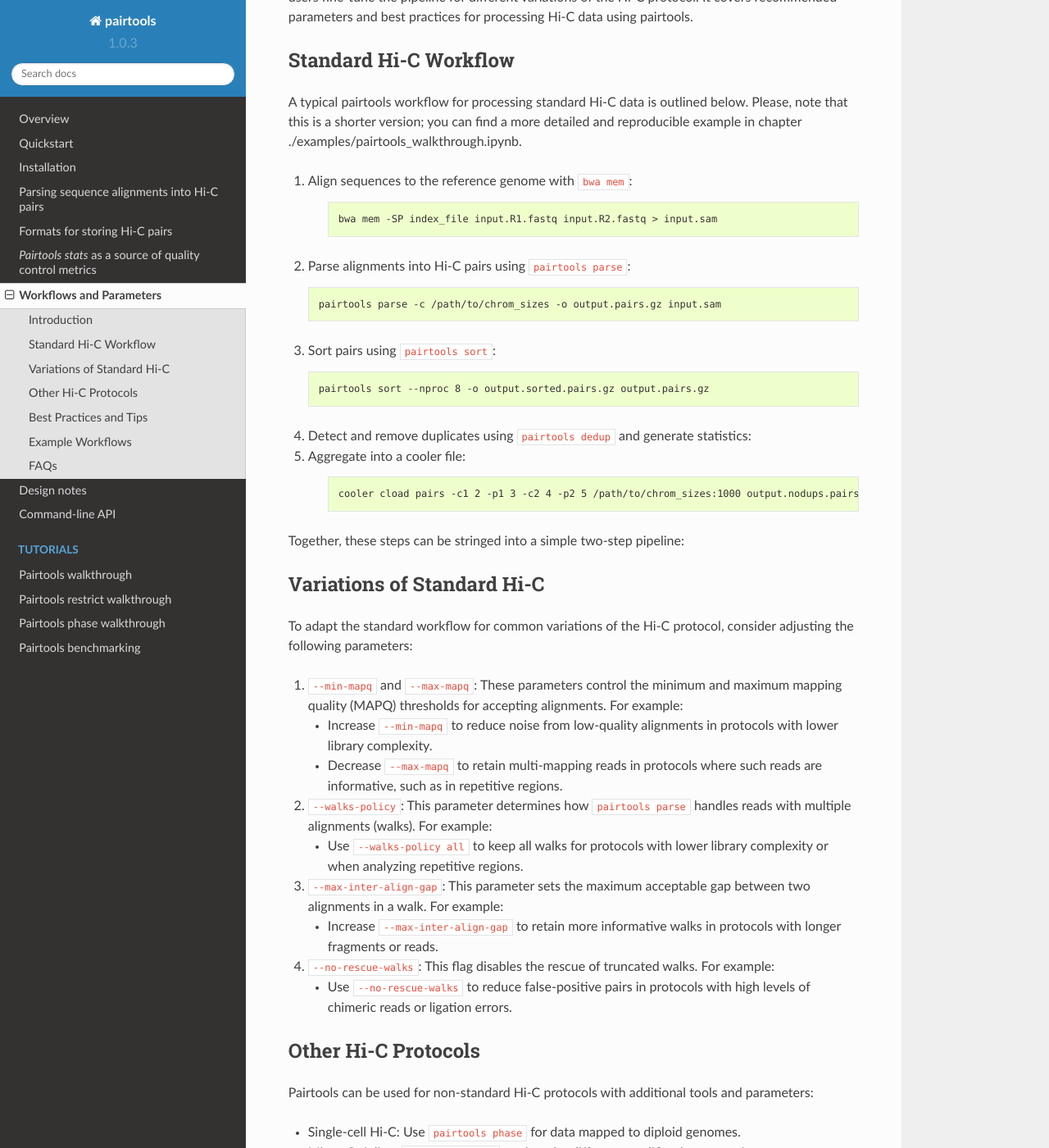
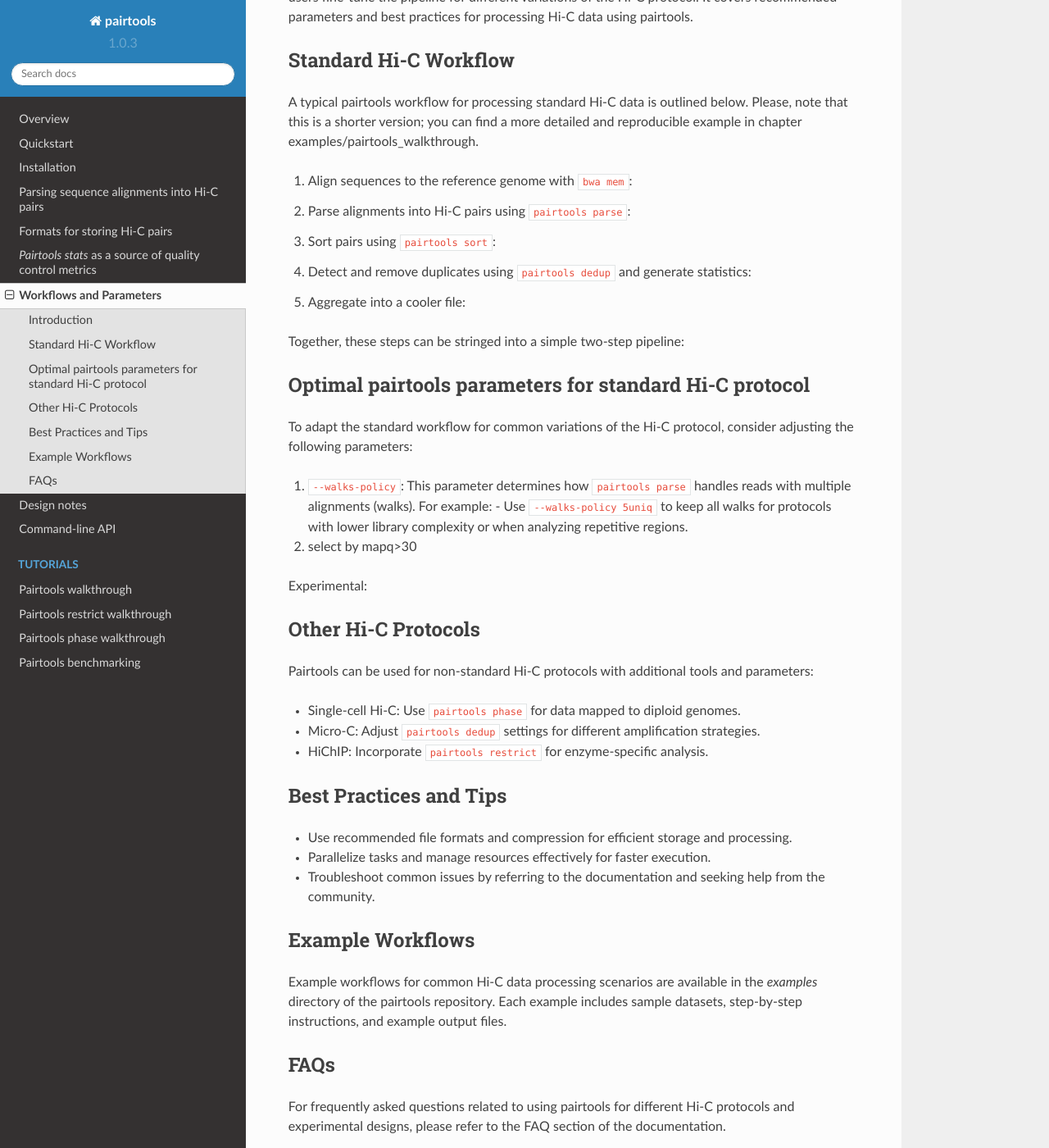
Before and after one commit to open2c/pairtools, a Sphinx documentation site: the page built from doc/protocols_pipelines.rst, in a window 1280 px wide and 1400 px high, scrolled down 255 px. Shown: the whole window at 82% size. Built offline with Sphinx 7.4.7 and the Read the Docs theme 2.0.0, drawn with Linux system fonts in a browser that asks for light colours; pages that are not in the unit, such as notebooks, are missing from menus.

Commit message:
doc: protocols_pipelines minor edits

```diff
--- a/doc/protocols_pipelines.rst
+++ b/doc/protocols_pipelines.rst
@@ -12,29 +12,27 @@ Standard Hi-C Workflow
 ----------------------
 
 A typical pairtools workflow for processing standard Hi-C data is outlined below.
-Please, note that this is a shorter version; you can find a more detailed and reproducible example in chapter :ref:`./examples/pairtools_walkthrough.ipynb`.
+Please, note that this is a shorter version; you can find a more detailed and reproducible example in chapter :ref:`examples/pairtools_walkthrough`.
 
 1. Align sequences to the reference genome with ``bwa mem``:
 
     .. code-block:: console
-
         bwa mem -SP index_file input.R1.fastq input.R2.fastq > input.sam
 
 2. Parse alignments into Hi-C pairs using ``pairtools parse``:
 
-   .. code-block:: console
-
-      pairtools parse -c /path/to/chrom_sizes -o output.pairs.gz input.sam
+    .. code-block:: console
+        pairtools parse -c /path/to/chrom_sizes -o output.pairs.gz input.sam
 
 3. Sort pairs using ``pairtools sort``:
 
-   .. code-block:: console
 
-      pairtools sort --nproc 8 -o output.sorted.pairs.gz output.pairs.gz
+    .. code-block:: console
+        pairtools sort --nproc 8 -o output.sorted.pairs.gz output.pairs.gz
 
 4. Detect and remove duplicates using ``pairtools dedup`` and generate statistics:
 
-   .. code-block:: console
+    .. code-block:: console
         pairtools dedup \
         --output output.nodups.pairs.gz \
         --output-dups output.dups.pairs.gz \
@@ -45,12 +43,12 @@ Please, note that this is a shorter version; you can find a more detailed and re
 5. Aggregate into a cooler file:
 
     .. code-block:: console
+        cooler cload pairs -c1 2 -p1 3 -c2 4 -p2 5 /path/to/chrom_sizes:1000 output.nodups.pairs.gz output.1000.cool
 
-        cooler cload pairs -c1 2 -p1 3 -c2 4 -p2 5 /path/to/chrom_sizes:1000 output.nodups.pairs.gz output.1000.cool
 
 Together, these steps can be stringed into a simple two-step pipeline:
 
-   .. code-block:: console
+    .. code-block:: console
         bwa mem -SP index input.R1.fastq input.R2.fastq | \
         pairtools parse -c chromsizes.txt | \
         pairtools sort | \
@@ -61,27 +59,18 @@ Together, these steps can be stringed into a simple two-step pipeline:
         cooler cload pairs -c1 2 -p1 3 -c2 4 -p2 5 chromsizes.txt:1000 output.nodups.pairs.gz output.1000.cool
 
 
-Variations of Standard Hi-C
----------------------------
+Optimal pairtools parameters for standard Hi-C protocol
+-------------------------------------------------------
 
 To adapt the standard workflow for common variations of the Hi-C protocol, consider adjusting the following parameters:
 
-1. ``--min-mapq`` and ``--max-mapq``: These parameters control the minimum and maximum mapping quality (MAPQ) thresholds for accepting alignments. For example:
+1. ``--walks-policy``: This parameter determines how ``pairtools parse`` handles reads with multiple alignments (walks). For example:
+   - Use ``--walks-policy 5uniq`` to keep all walks for protocols with lower library complexity or when analyzing repetitive regions.
 
-   - Increase ``--min-mapq`` to reduce noise from low-quality alignments in protocols with lower library complexity.
-   - Decrease ``--max-mapq`` to retain multi-mapping reads in protocols where such reads are informative, such as in repetitive regions.
+2. select by mapq>30
 
-2. ``--walks-policy``: This parameter determines how ``pairtools parse`` handles reads with multiple alignments (walks). For example:
+Experimental:
 
-   - Use ``--walks-policy all`` to keep all walks for protocols with lower library complexity or when analyzing repetitive regions.
-
-3. ``--max-inter-align-gap``: This parameter sets the maximum acceptable gap between two alignments in a walk. For example:
-
-   - Increase ``--max-inter-align-gap`` to retain more informative walks in protocols with longer fragments or reads.
-
-4. ``--no-rescue-walks``: This flag disables the rescue of truncated walks. For example:
-
-   - Use ``--no-rescue-walks`` to reduce false-positive pairs in protocols with high levels of chimeric reads or ligation errors.
 
 Other Hi-C Protocols
 --------------------
```
